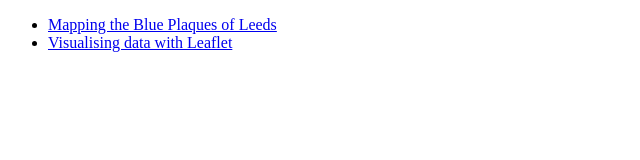
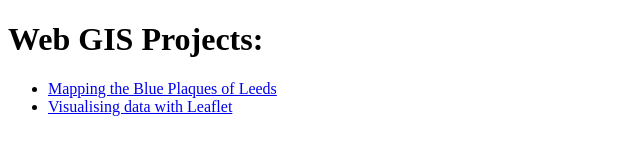
Before and after one commit to JoelPerren/joelperren.github.io, a plain HTML site: page index.html in a window 1280 px wide. Shown: the whole page, without its empty margins (0-640 px from the left). Drawn offline with Linux system fonts and the light colour scheme.

Commit message:
Fix readme and add header

```diff
--- a/index.html
+++ b/index.html
@@ -6,6 +6,7 @@
     <title>Document</title>
 </head>
 <body>
+    <h1>Web GIS Projects:</h1>
     <ul>
         <li>
             <a href="blueplaques/Leeds_Blue_Plaques.html">Mapping the Blue Plaques of Leeds</a>
```
Also changed, not shown: 1 other file.
